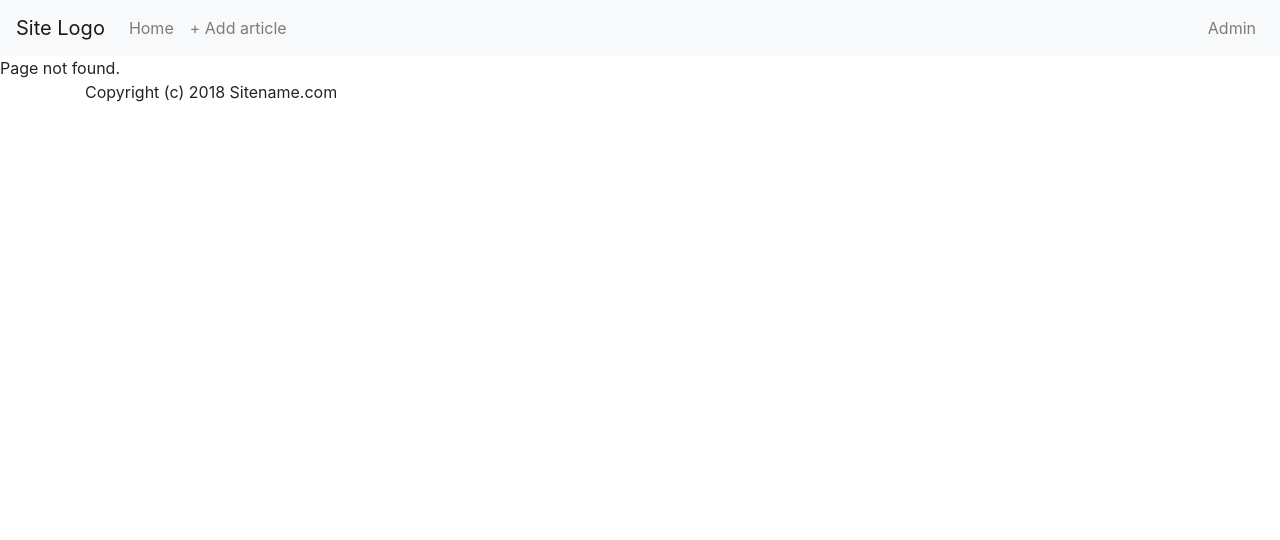
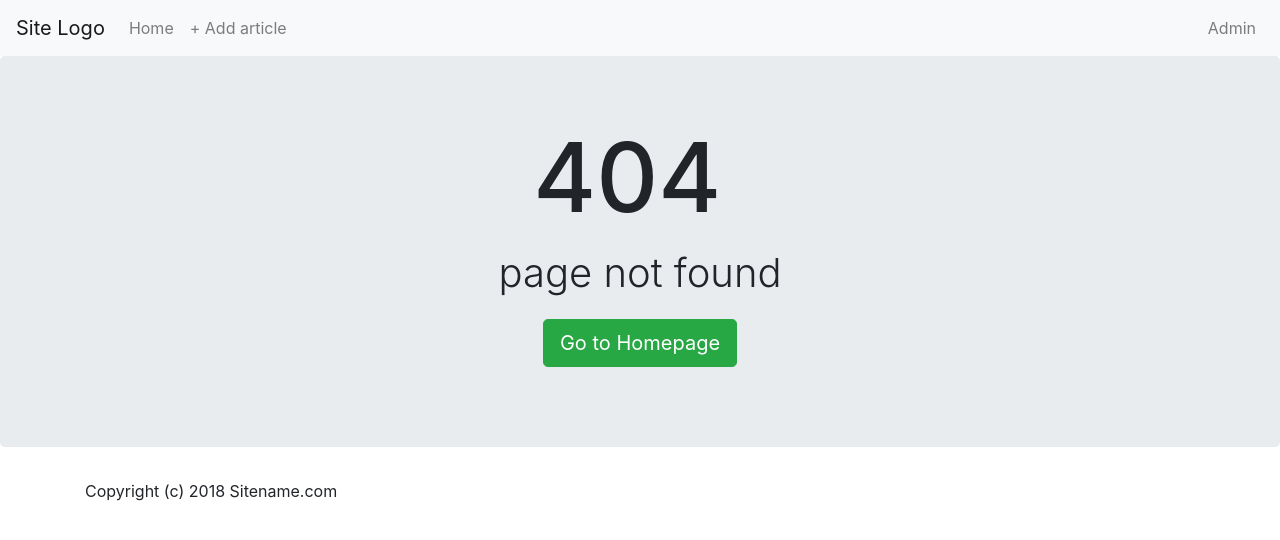
Before and after one commit to Coderberg/SilexCMS, a PHP site: template templates/errors/404.html.twig in a window 1280 px wide. Shown: the top 540 px of the page. Run offline with PHP 8.4, Linux system fonts and the light colour scheme; the template is opened without the code that fills it, so the values that code supplies are empty; some libraries are stand-ins or nearby versions.

Commit message:
Add a 404 page

```diff
--- a/templates/errors/404.html.twig
+++ b/templates/errors/404.html.twig
@@ -1,5 +1,15 @@
 {% extends "layout.html.twig" %}
 
 {% block content %}
-    Page not found.
+    <style>
+        h1 {font-size: 6rem !important;}
+        .lead {font-size: 2.5rem;}
+    </style>
+    <div class="jumbotron">
+        <div class="container text-center">
+            <h1>404&nbsp;</h1>
+            <p class="lead">page not found</p>
+            <p><a class="btn btn-lg btn-success" href="{{path('homepage')}}" role="button">Go to Homepage</a></p>
+        </div>
+    </div>
 {% endblock %}
--- a/templates/layout.html.twig
+++ b/templates/layout.html.twig
@@ -13,11 +13,11 @@
 </head>
 <body>
 <nav class="navbar navbar-expand-lg navbar-light bg-light">
-  <a class="navbar-brand" href="/">Site Logo</a>
+  <a class="navbar-brand" href="{{path('homepage')}}">Site Logo</a>
   <div class="collapse navbar-collapse" id="navbarSupportedContent">
     <ul class="navbar-nav mr-auto">
       <li class="nav-item">
-        <a class="nav-link" href="/">Home</a>
+        <a class="nav-link" href="{{path('homepage')}}">Home</a>
 
       </li>
 	<li class="nav-item">
```
Also changed, not shown: src/App/Controllers/ArticleController.php (+14 -1 lines), 1 other file.
